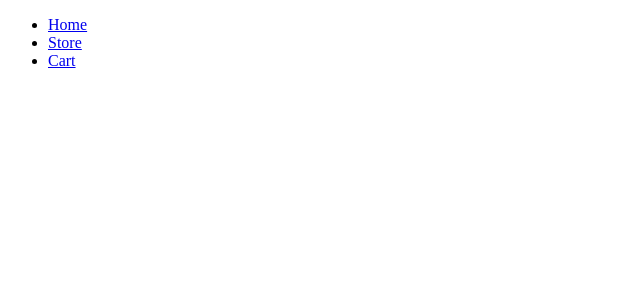
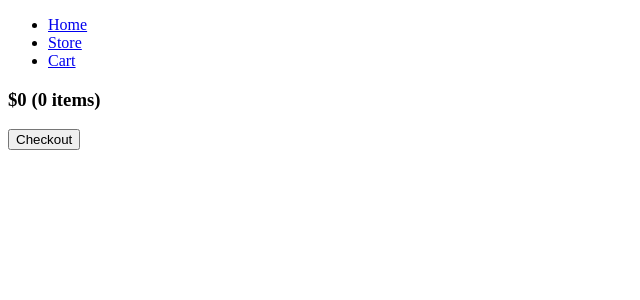
Before and after one commit to obviouslymilk/shopping-cart, a React (Create React App) app: page /cart in a window 1280 px wide. Shown: the top 300 px of the page, without its empty margins (0-640 px from the left). Built offline with nearby package versions, Linux system fonts and the light colour scheme.

Commit message:
Add order summary feature

```diff
--- a/src/components/cart/CartItem.js
+++ b/src/components/cart/CartItem.js
@@ -1,3 +1,5 @@
+import QuantityController from "../../utils/QuantityController";
+
 export default function Product({ thumbnail, title, price, id,  quantity, onDelete, onAdd, onRemove }) {
     return <div>
         <img src={thumbnail} alt={title} width={100} height={100} />
@@ -5,7 +7,7 @@ export default function Product({ thumbnail, title, price, id,  quantity, onDele
             {title}
             <div>
                 <h4>{price}</h4>
-                <div><button data-id={id} onClick={onRemove} disabled={quantity < 2 ? true : false}>-</button>{quantity}<button data-id={id} onClick={onAdd}>+</button></div>
+                <QuantityController onRemove={onRemove} onAdd={onAdd} id={id} quantity={quantity} key={id} />
             </div>
         </div>
         <button data-id={id} onClick={onDelete}>Delete</button>
--- /dev/null
+++ b/src/components/cart/OrderSummary.js
@@ -0,0 +1,15 @@
+const OrderSummary = ({ cart }) => {
+    let sum = 0
+    let quantity = 0;
+    for (const item of Object.entries(cart)) {
+        const data = item[1].data;
+        sum += (data.price * item[1].quantity);
+        quantity += item[1].quantity;
+    }
+    return <div>
+        <h3>${sum} ({quantity} items)</h3>
+        <button>Checkout</button>
+    </div>
+}
+
+export default OrderSummary;
--- a/src/containers/Cart.js
+++ b/src/containers/Cart.js
@@ -1,4 +1,5 @@
 import CartItem from '../components/cart/CartItem';
+import OrderSummary from '../components/cart/OrderSummary';
 
 export default function Cart({ cart, onDelete, onAdd, onRemove }) {
     const children = []
@@ -19,5 +20,6 @@ export default function Cart({ cart, onDelete, onAdd, onRemove }) {
 
     return <div>
         {children}
+        <OrderSummary cart={cart} />
     </div>
 }
--- /dev/null
+++ b/src/utils/QuantityController.js
@@ -0,0 +1,5 @@
+const QuantityController = ({onRemove, onAdd, quantity, id}) => {
+    return <div><button data-id={id} onClick={onRemove} disabled={quantity < 2 ? true : false}>-</button>{quantity}<button data-id={id} onClick={onAdd}>+</button></div>
+}
+
+export default QuantityController;
```
